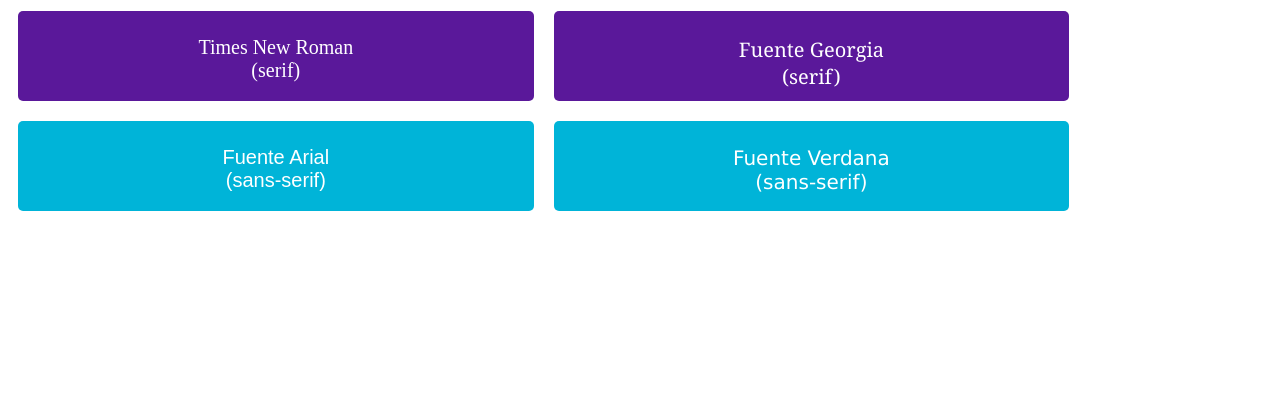
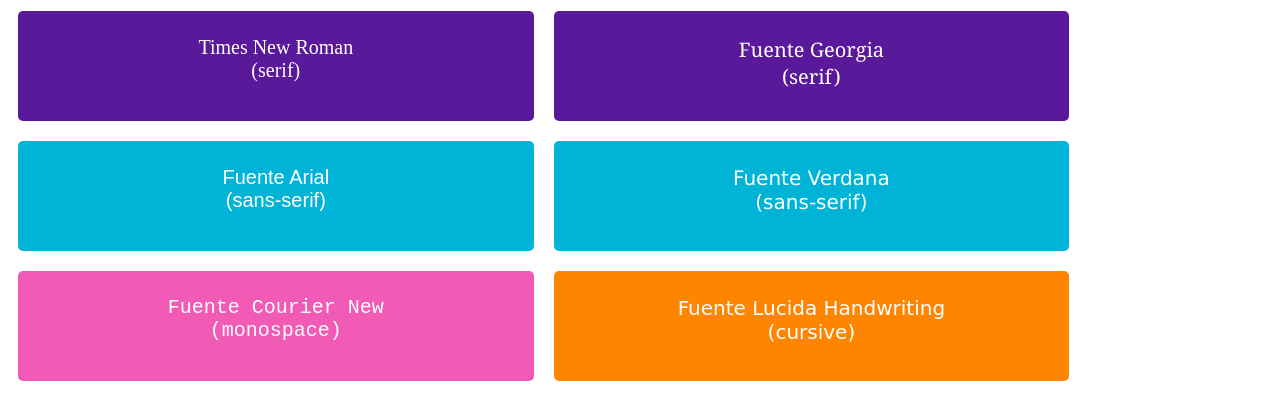
Before and after one commit to julianrico0938/udemy, a plain HTML site: page CSS/Leccion7/index.html in a window 1280 px wide. Shown: the part 79-498 px from the top of the page. Drawn offline with Linux system fonts and the light colour scheme.

Commit message:
udemy 09/03/2022

```diff
--- a/CSS/Leccion7/css/estilos.css
+++ b/CSS/Leccion7/css/estilos.css
@@ -7,7 +7,7 @@ h1{
 .caja{
     padding: 5px;
     width: 40%;
-    height: 80px;
+    height: 100px;
     border-radius: 5px;
     color: white;
     text-align: center;
@@ -34,3 +34,15 @@ h1{
 .fuente_verdana{
     font-family: Verdana, Geneva, Tahoma, sans-serif;
 }
+.caja.monospace{
+ background-color: #f15bb5 ;
+}
+.fuente_courier{
+    font-family: 'Courier New', Courier, monospace;
+}
+.caja.cursive{
+    background-color: #ff8500 ;
+   }
+.fuente_lucida{
+       font-family: 'Lucida Handwriting', cursive;
+   }
--- a/CSS/Leccion7/index.html
+++ b/CSS/Leccion7/index.html
@@ -21,5 +21,11 @@
     <div class="caja sans_serif">
         <p class="fuente_verdana">Fuente Verdana<br/>(sans-serif)</p>
     </div>
+    <div class="caja monospace">
+        <p class="fuente_courier">Fuente Courier New<br/>(monospace)</p>
+    </div>
+    <div class="caja cursive">
+        <p class="fuente_lucida">Fuente Lucida Handwriting<br/>(cursive)</p>
+    </div>
 </body>
 </html>
```
